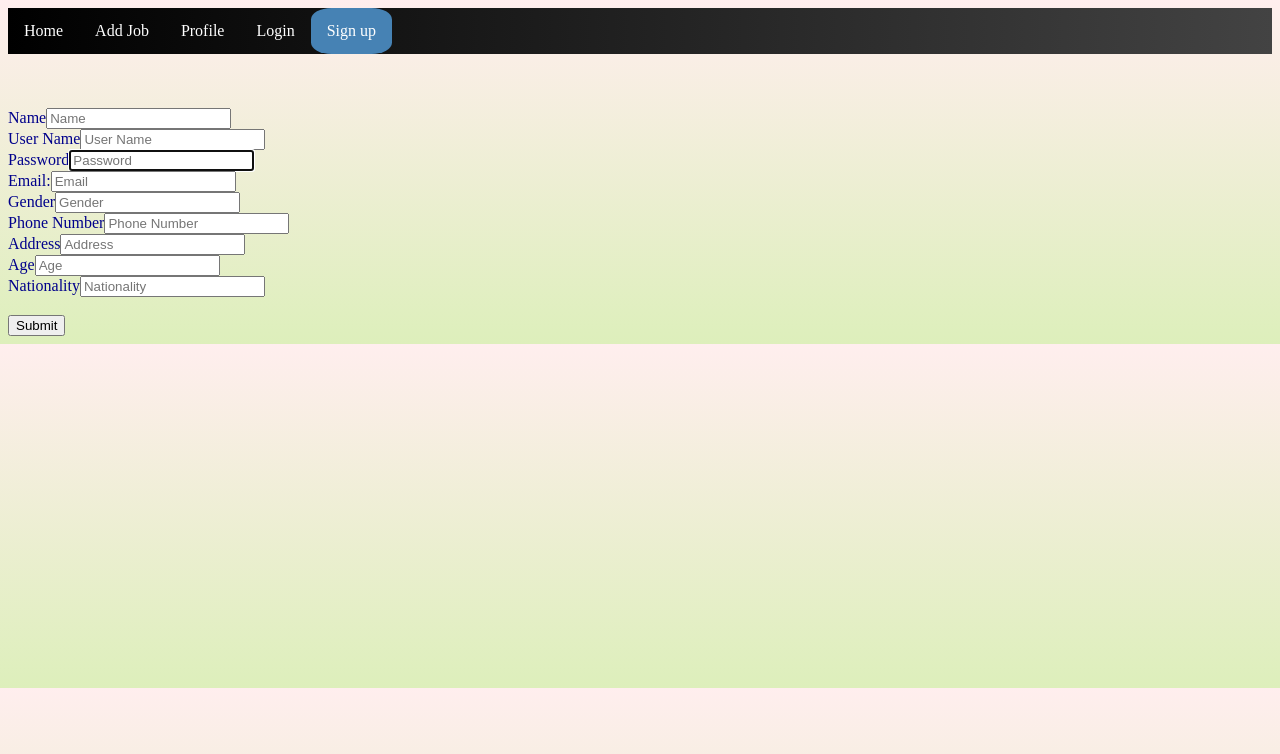
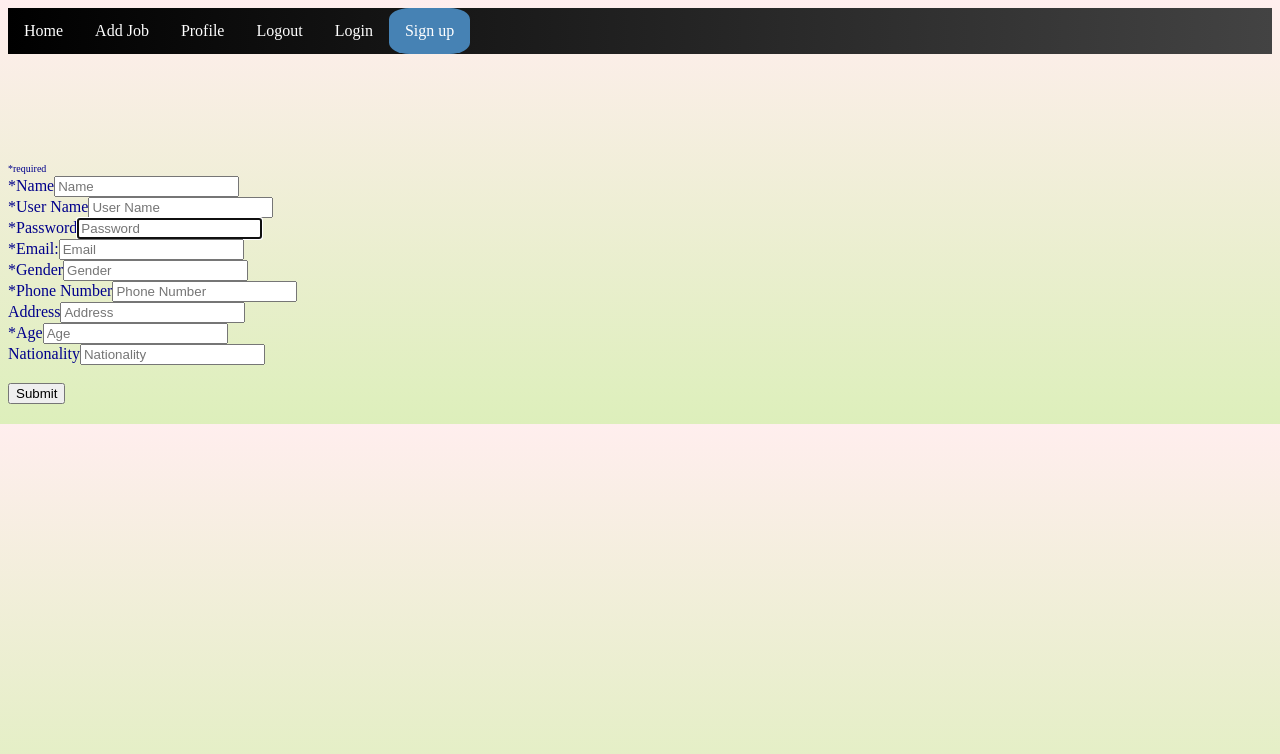
Before and after one commit to dareenkhanash/GreenFieldProject, a React app: page /signup in a window 1280 px wide. Shown: the top 754 px of the page. Built offline with nearby package versions, Linux system fonts and the light colour scheme; the HTML template or start-up script is replaced by a standard one.

Commit message:
style again

```diff
--- a/react-client/src/components/Header.jsx
+++ b/react-client/src/components/Header.jsx
@@ -8,12 +8,11 @@ const NavBar = () => (
 		<li id='Na'><NavLink to = "/" activeClassName = "is-active" exact = {true}>Home</NavLink></li>
 		<li id='Na'><NavLink to = "/jobsForm" activeClassName = "is-active" >Add Job</NavLink></li>
 		<li id='Na'><NavLink to = "/profile" activeClassName = "is-active" >Profile</NavLink></li>
+		<li className="nav navbar-nav pull-right" id='Na'><NavLink to = "/logout" activeClassName = "is-active" >Logout</NavLink></li>
 		<li className="nav navbar-nav pull-right" id='Na'><NavLink to = "/login" activeClassName = "is-active" >Login</NavLink></li>
 		<li className="nav navbar-nav pull-right" id='Na'><NavLink to = "/signup" activeClassName = "is-active" >Sign up</NavLink></li>
-
 		</ul>
 	 </div>
 </nav>
 	);
-
 export default NavBar;
--- a/react-client/src/components/Home.jsx
+++ b/react-client/src/components/Home.jsx
@@ -10,6 +10,18 @@ class Home extends React.Component {
       items: []
     }
   }
+
+  logout(event) {
+    var that=this
+    event.preventDefault();
+    axios.post('/logout', this.state.states)
+        .then(function (response) {
+        window.location.href = "/login";
+        })
+        .catch(function (error) {
+         console.log(error);
+        });
+      }
 
   searchJobCategory(category){
     var that = this;
--- a/react-client/src/components/Search.jsx
+++ b/react-client/src/components/Search.jsx
@@ -39,7 +39,6 @@ class Search extends React.Component {
           <option value="Computer Maintenance">Computer Maintenance</option>
           <option value="Babysitting">Babysitting</option>
           <option value="Tutoring">Tutoring</option>
-          <option value="Others">Others</option>
         </select>
         </div>
 
@@ -50,9 +49,7 @@ class Search extends React.Component {
           onChange={this.handleInputChange}
           placeholder="Job Title"
         />
-         <Button id='search-button' className="btn btn-default hidden-sm-down">
-          <span className="glyphicon glyphicon-search"></span>
-         </Button><br /><br />
+        <br /><br />
       </div>
     );
   }
--- a/react-client/src/components/jobsForm.jsx
+++ b/react-client/src/components/jobsForm.jsx
@@ -45,7 +45,8 @@ class JobsForm extends React.Component {
 
 	render() {
 		return (
-			<div className="container"><br />
+			<center>
+			<div id="jobform" className="container wrapper well"><br /><br /><br />
 			<form onSubmit={this.handleSubmit}>
 			<Row>
 			<Col md={1}>
@@ -56,19 +57,18 @@ class JobsForm extends React.Component {
 			<Col md={3}>
 			<label >
 
-			<FormControl type = "text" name = "user" placeholder = "Username" autoFocus onChange = {this.onChange} value={this.state.states.user}/>
+			<FormControl type = "text" name = "user" placeholder = "Username" autoFocus required onChange = {this.onChange} value={this.state.states.user}/>
 			</label></Col>
 			<Col md={2}>
 			<span>Job Title</span>
 			</Col>
 			<Col md={3}>
 			<label >
-			<FormControl type = "text" name = "jobTitle" placeholder = "Job Title" autoFocus onChange={this.onChange} />
+			<FormControl type = "text" name = "jobTitle" placeholder = "Job Title" autoFocus required onChange={this.onChange} />
 			</label></Col>
 			<Col md={1}>
 			</Col>
 			</Row> <br />
-
 
 			<Row>
 			<Col md={1}>
@@ -78,7 +78,7 @@ class JobsForm extends React.Component {
 			</Col>
 			<Col md={3}>
 			<label >
-			<FormControl type = "text" name = "jobDescription" placeholder = "Job Description" autoFocus onChange={this.onChange} />
+			<FormControl type = "text" name="jobDescription" placeholder = "Job Description" autoFocus required onChange={this.onChange} />
 			</label></Col>
 			<Col md={2}>
 			<span>Category</span>
@@ -93,7 +93,6 @@ class JobsForm extends React.Component {
           <option value="Computer Maintenance">Computer Maintenance</option>
           <option value="Babysitting">Babysitting</option>
           <option value="Tutoring">Tutoring</option>
-          <option value="Others">Others</option>
         </select>
         </div>
 			</label> </Col>
@@ -109,25 +108,26 @@ class JobsForm extends React.Component {
 			</Col>
 			<Col md={3}>
 			<label >
-			<FormControl type = "time" name = "from" placeholder = "From" autoFocus onChange={this.onChange} />
+			<FormControl type = "time" name = "from" placeholder = "From" autoFocus required onChange={this.onChange} />
 			</label> </Col>
 			<Col md={2}>
 			<span>To</span>
 			</Col>
 			<Col md={3}>
 			<label >
-			<FormControl type = "time" name = "to" placeholder = "To" autoFocus onChange={this.onChange} />
+			<FormControl type = "time" name = "to" placeholder = "To" autoFocus required onChange={this.onChange} />
 			</label></Col>
 			<Col md={1}>
 			</Col>
 			</Row><br /><br />
 
-			    <Button type="submit" bsSize="large">
+			    <Button id="jobb" className="btn btn-primary" type="submit" bsSize="large" >
 				      Submit
 			    </Button>
 			</form>
 			</div>
-			)
+			</center>
+		)
 	}
 }
 
--- a/react-client/src/components/jobsPosts.jsx
+++ b/react-client/src/components/jobsPosts.jsx
@@ -5,7 +5,6 @@ import $ from 'jquery';
 class Posts extends React.Component {
   constructor(props) {
     super(props);
-
   }
 
   componentDidMount() {
--- a/react-client/src/components/login.jsx
+++ b/react-client/src/components/login.jsx
@@ -43,7 +43,7 @@ class Login extends React.Component {
             <h3 className="form-signin-heading">
                 <img id="loginimg" src="https://cdn4.iconfinder.com/data/icons/green-shopper/1068/user.png"  alt="User" />
                 <br /><br />
-                <b id='b'>User Name</b>
+                <b id='b'>Login</b>
             </h3>
 
             <FormControl id='loguser' type="text" className="form-control" name="userName" onChange={this.onChange} placeholder="Username" required autoFocus /><br />
--- a/react-client/src/components/signup.jsx
+++ b/react-client/src/components/signup.jsx
@@ -43,49 +43,50 @@ class SignUpForm extends React.Component {
 
  render() {
     return (
-    <div className="container"><br />
+    <div className="container wrapper well"><br />
+    <span id="req" className="wrapper">*required</span>
       <form onSubmit = {this.handleSubmit}>
-      <label className="well">Name
-        <FormControl type="text" name="name" placeholder="Name" autoFocus
+      <label >*Name
+        <FormControl type="text" name="name" placeholder="Name" autoFocus required
         onChange = {this.onChange}
         />
       </label><br />
-      <label className="well">User Name
-        <FormControl type="text" name="userName" placeholder="User Name"
+      <label >*User Name
+        <FormControl type="text" name="userName" placeholder="User Name" required
         onChange = {this.onChange}
         />
       </label><br />
-      <label className="well">Password
-        <FormControl type="password" name="password" placeholder="Password" autoFocus
+      <label >*Password
+        <FormControl type="password" name="password" placeholder="Password" autoFocus required
         onChange = {this.onChange}
         />
       </label><br />
-       <label className="well">Email:
-        <FormControl type="email" name="email" placeholder="Email"
+       <label >*Email:
+        <FormControl type="email" name="email" placeholder="Email" required
           onChange={this.onChange} />
         </label><br />
 
-        <label className="well">Gender
-        <FormControl type="text" name="gender" placeholder="Gender"
+        <label >*Gender
+        <FormControl type="text" name="gender" placeholder="Gender" required
           onChange={this.onChange} />
         </label><br />
 
-        <label className="well">Phone Number
-        <FormControl type="number" name="phoneNumber" placeholder="Phone Number"
+        <label >*Phone Number
+        <FormControl type="number" name="phoneNumber" placeholder="Phone Number" required
           onChange={this.onChange} />
         </label><br />
 
-        <label className="well">Address
+        <label >Address
         <FormControl type="text" name="address" placeholder="Address"
           onChange={this.onChange} />
         </label><br />
 
-        <label className="well">Age
-         <FormControl type="number" name="age" placeholder="Age"
+        <label >*Age
+         <FormControl type="number" name="age" placeholder="Age" required
           onChange={this.onChange} />
         </label><br />
 
-        <label className="well">Nationality
+        <label >Nationality
          <FormControl type="text" name="nationality" placeholder="Nationality"
           onChange={this.onChange} />
         </label><br /><br />
--- a/react-client/src/routes/AppRouter.jsx
+++ b/react-client/src/routes/AppRouter.jsx
@@ -18,7 +18,9 @@ const AppRouter = () => (
 			<Route  path = "/jobsForm" component = {JobsForm} />
 			<Route  path = "/profile" component = {Profile} />
 			<Route  path = "/login"	component = {Login} />
+			<Route  path = "/logout"	component = {Login} />
 			<Route component = {NotFoundPage} />
+
 
 
 			</Switch>
--- a/react-client/src/styles/base/_base.scss
+++ b/react-client/src/styles/base/_base.scss
@@ -138,6 +138,7 @@ li a:hover:not(.is-active) {
 }
 
 #logform {
+    border-radius: 10px;
     position: relative;
     font-size: 16px;
     height: auto;
@@ -166,3 +167,19 @@ li a:hover:not(.is-active) {
     width: 100px;
     height: 55px;
 }
+
+#jobb {
+    width: 100px;
+    height: 55px;
+}
+
+#jobform {
+    font-size: 17px;
+    width: 900px;
+    height: 460px;
+
+}
+
+#req {
+   font-size: 10px;
+}
```
Also changed, not shown: react-client/src/components/navBar.jsx (deleted, +0 -15 lines).
